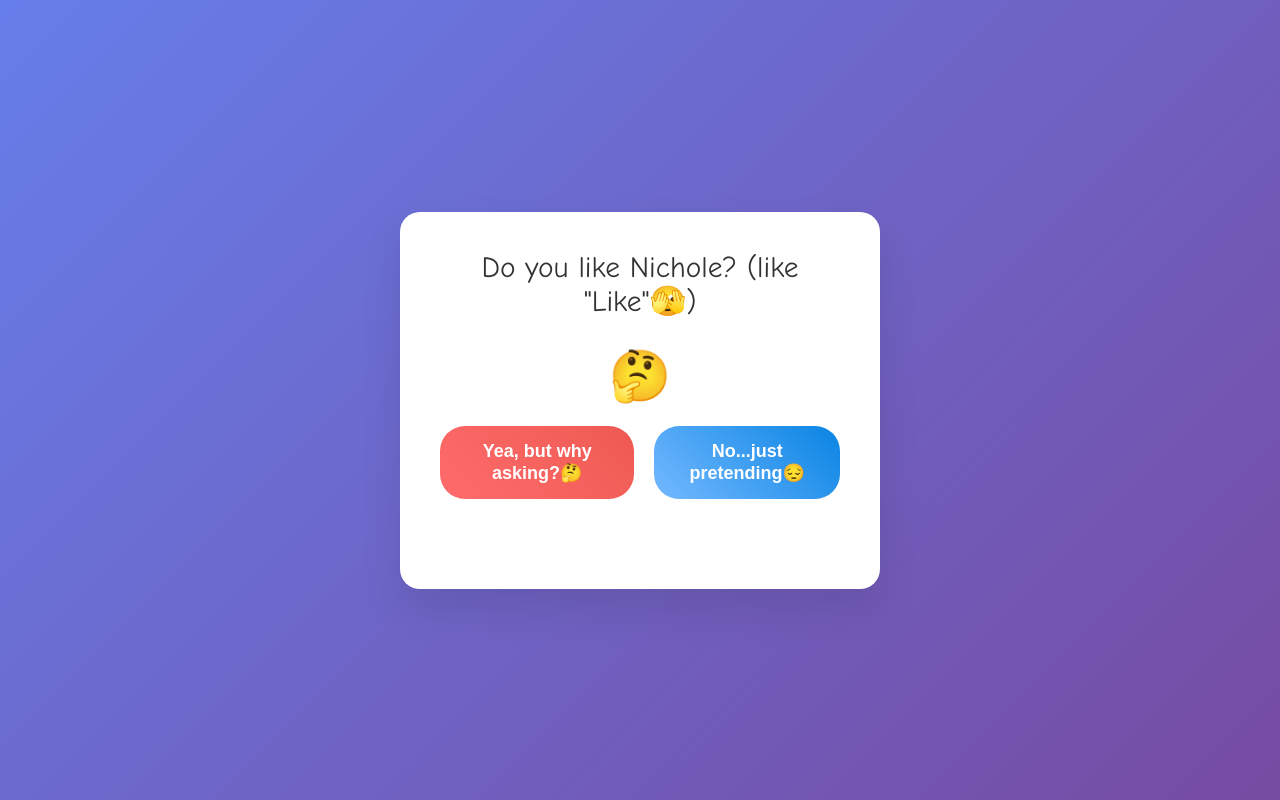
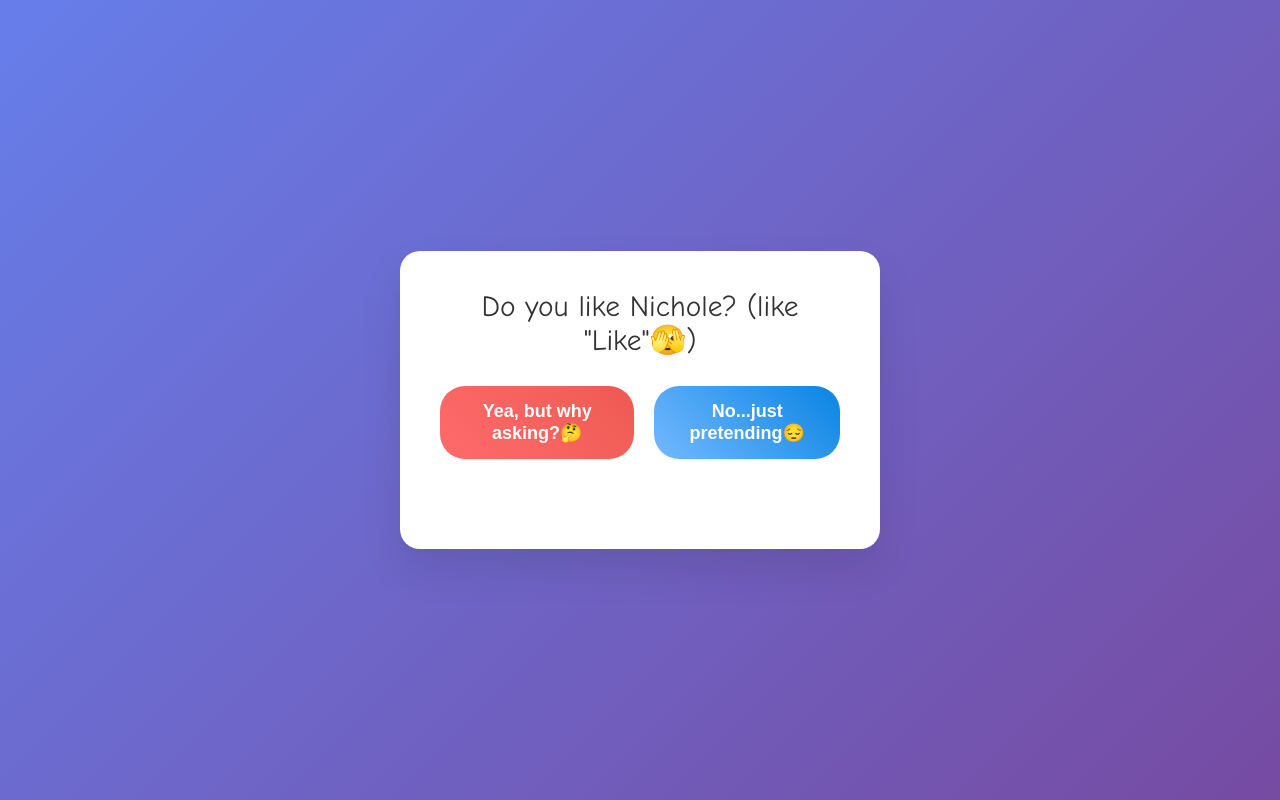
Before and after one commit to Hchiaoni/Do-you-like-me-, a plain HTML site: page index.html in a window 1280 px wide. Drawn offline with Linux system fonts and the light colour scheme.

Commit message:
Update index.html

```diff
--- a/index.html
+++ b/index.html
@@ -191,7 +191,6 @@
 <body>
     <div class="container">
         <div class="question">Do you like Nichole? (like "Like"🫣)</div>
-        <div class="emoji" id="emoji">🤔</div>
         <div class="buttons">
             <button class="btn btn-yes" onclick="handleYes()">Yea, but why asking?🤔</button>
             <button class="btn btn-no" onclick="handleNo()" id="noBtn">No...just pretending😔</button>
```
